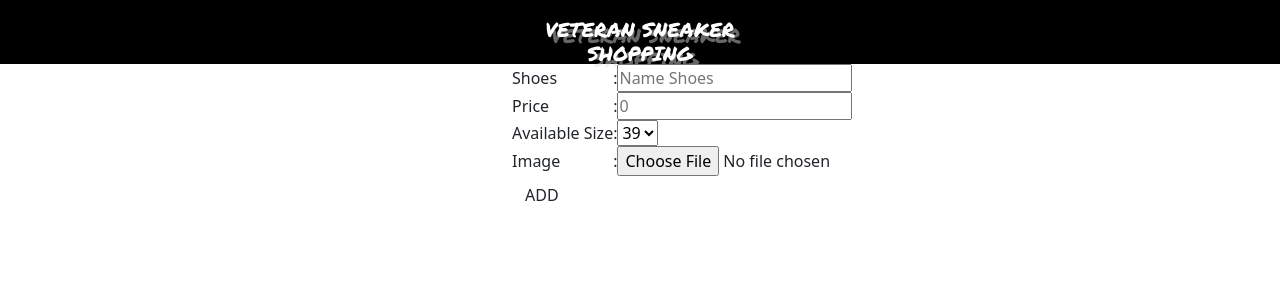
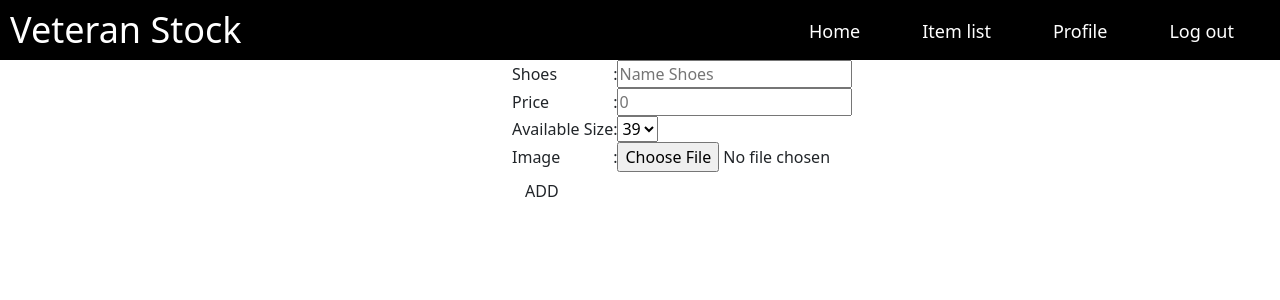
Before and after one commit to fadhilw21/praktikumWEB, a PHP site: page /php/add_item.php?user_id=9 in a window 1280 px wide; the page is wider, and only the part inside the window is pictured. Shown: the top 300 px of that part. Run offline with PHP 8.4, Linux system fonts and the light colour scheme; a user stored in the database is signed in.

Commit message:
modify navbar

```diff
--- a/css/add_item.css
+++ b/css/add_item.css
@@ -3,24 +3,51 @@
   padding: 0;
 }
 .navbar {
-  background: rgb(0, 0, 0);
-  height: 5vw;
+  height: 60px;
+  background-color: black;
+  position: fixed;
+  top: 0;
+  right: 0;
+  left: 0;
+  z-index: 999;
 }
-.name-bar {
+.navbar .title {
+  position: absolute;
+  top: 5%;
+  font-style: normal;
+  font-weight: normal;
+  font-size: 36px;
   color: white;
-  padding-top: 0.7vw;
-  text-align: center;
-  display: inline-block;
-  font-family: "Permanent Marker", cursive;
-  font-size: 20px;
-  text-shadow: 6px 6px 0px rgba(224, 224, 224, 0.459);
+  margin-left: 10px;
 }
-.navbar-box {
-  width: 15vw;
-  height: 4vw;
-  background-color: rgb(0, 0, 0);
-  border-radius: 30px;
-  margin: 0 auto;
+.navbar .option ul {
+  list-style-type: none;
+  margin-top: 10px;
+  position: absolute;
+  right: 0;
+  top: 0;
+}
+.navbar .option .nav-link {
+  font-size: 18px;
+  text-decoration: none;
+  color: white;
+}
+.navbar .option ul li {
+  display: block;
+  float: right;
+  margin-right: 20px;
+  padding-right: 10px;
+}
+.navbar .option .nav-link:hover::after {
+  content: "";
+  display: block;
+  border-bottom: 4px solid white;
+  width: 50%;
+  margin: auto;
+}
+.navbar .option ul li:hover {
+  transform: translate(0, -5px);
+  transition: 0.5s;
 }
 .form-edit {
   width: 100%;
--- a/php/add_item.php
+++ b/php/add_item.php
@@ -24,8 +24,16 @@
         }
     ?>
     <div class="navbar">
-        <div class="navbar-box">
-            <h1 class="name-bar">VETERAN SNEAKER SHOPPING</h1>
+        <div class="option">
+            <ul>
+                <li><a href="logout.php" class="nav-link logout">Log out</a></li>
+                <li><a href="#" class="nav-link">Profile</a></li>
+                <li><a href="item-list.php" class="nav-link">Item list</a></li>
+                <li><a href="#" class="nav-link">Home</a></li>
+            </ul>
+        </div>
+        <div class="title">
+            Veteran Stock
         </div>
     </div>
     <?php
```
Also changed, not shown: css/details.css (+42 -15 lines), php/details.php (+10 -2 lines).
